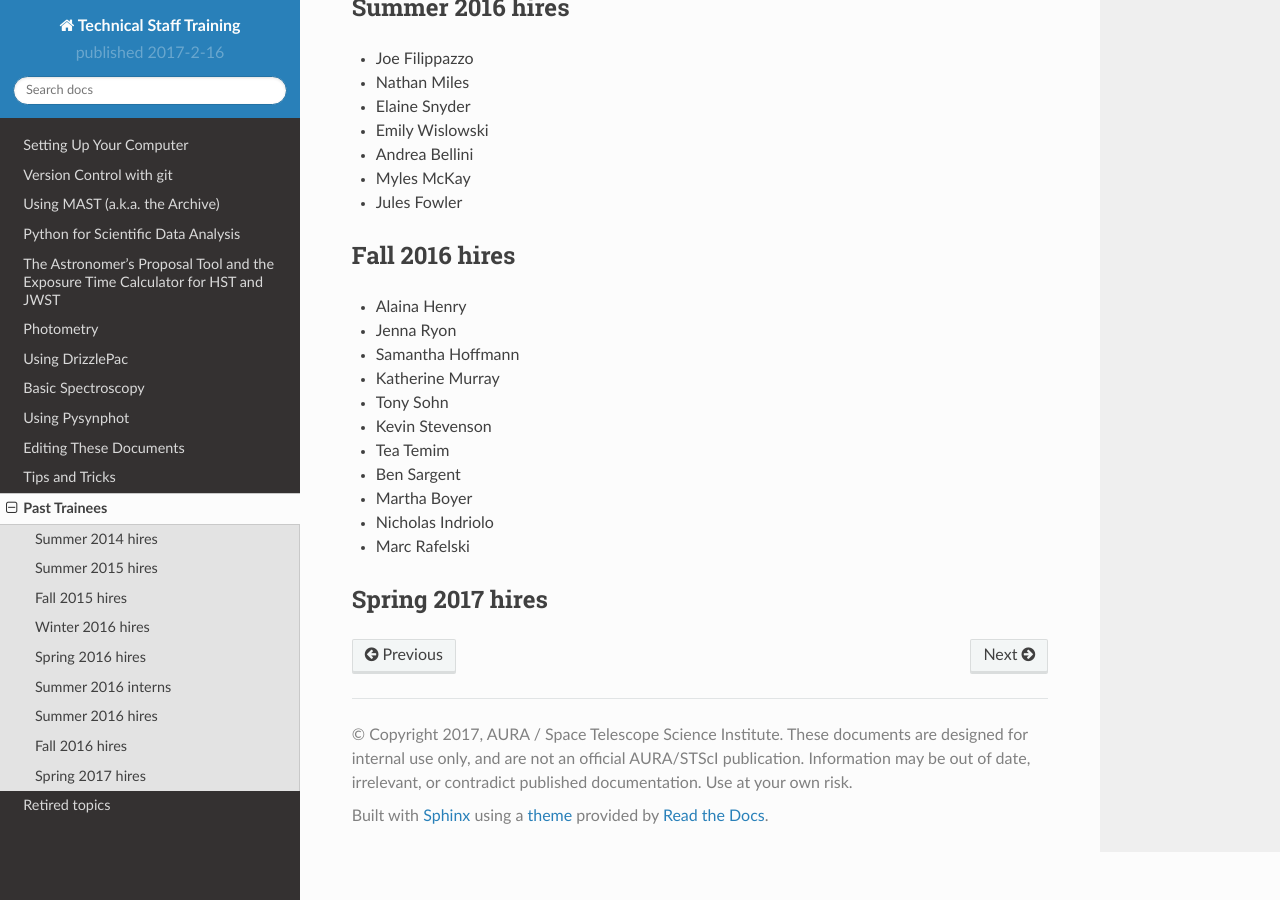
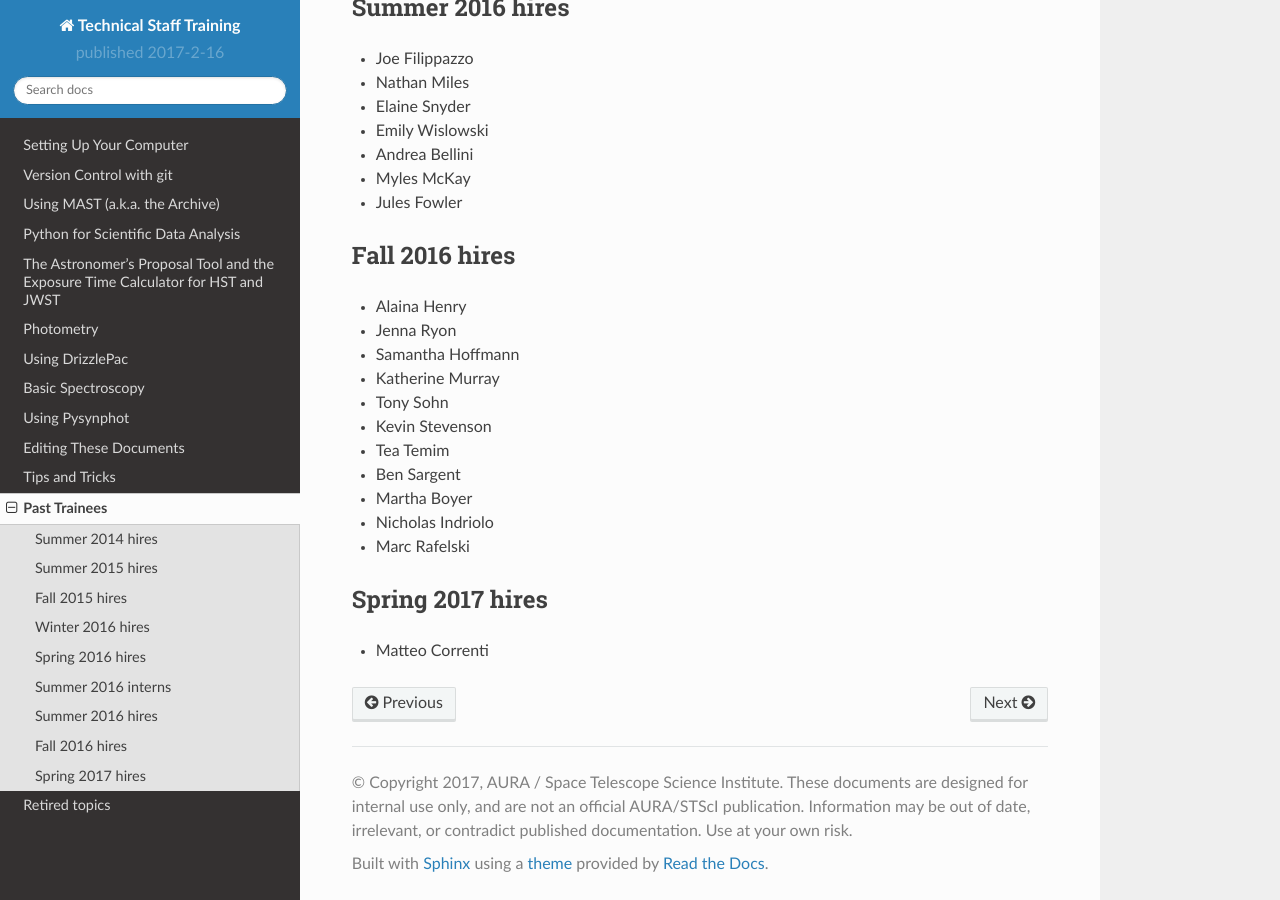
Before and after one commit to staceybright/training-library, a Sphinx documentation site: the page built from source/trainees.txt, in a window 1280 px wide and 900 px high, scrolled down 1225 px. Built offline with Sphinx 7.4.7 and the Read the Docs theme 2.0.0, drawn with Linux system fonts in a browser that asks for light colours.

Commit message:
Added my name to trainees.txt

```diff
--- a/source/trainees.txt
+++ b/source/trainees.txt
@@ -78,3 +78,4 @@ Fall 2016 hires
 
 Spring 2017 hires
 =================
+* Matteo Correnti
```
